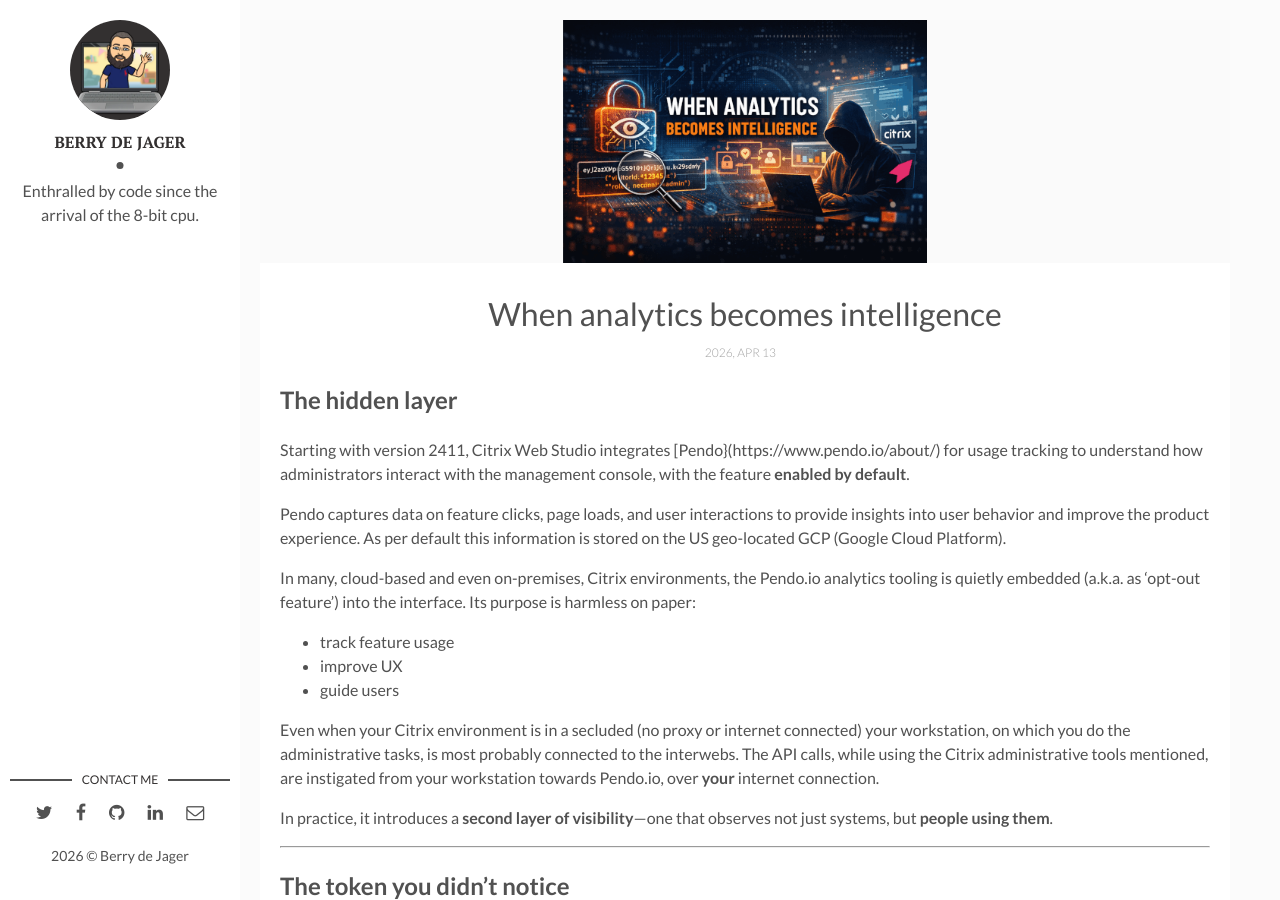
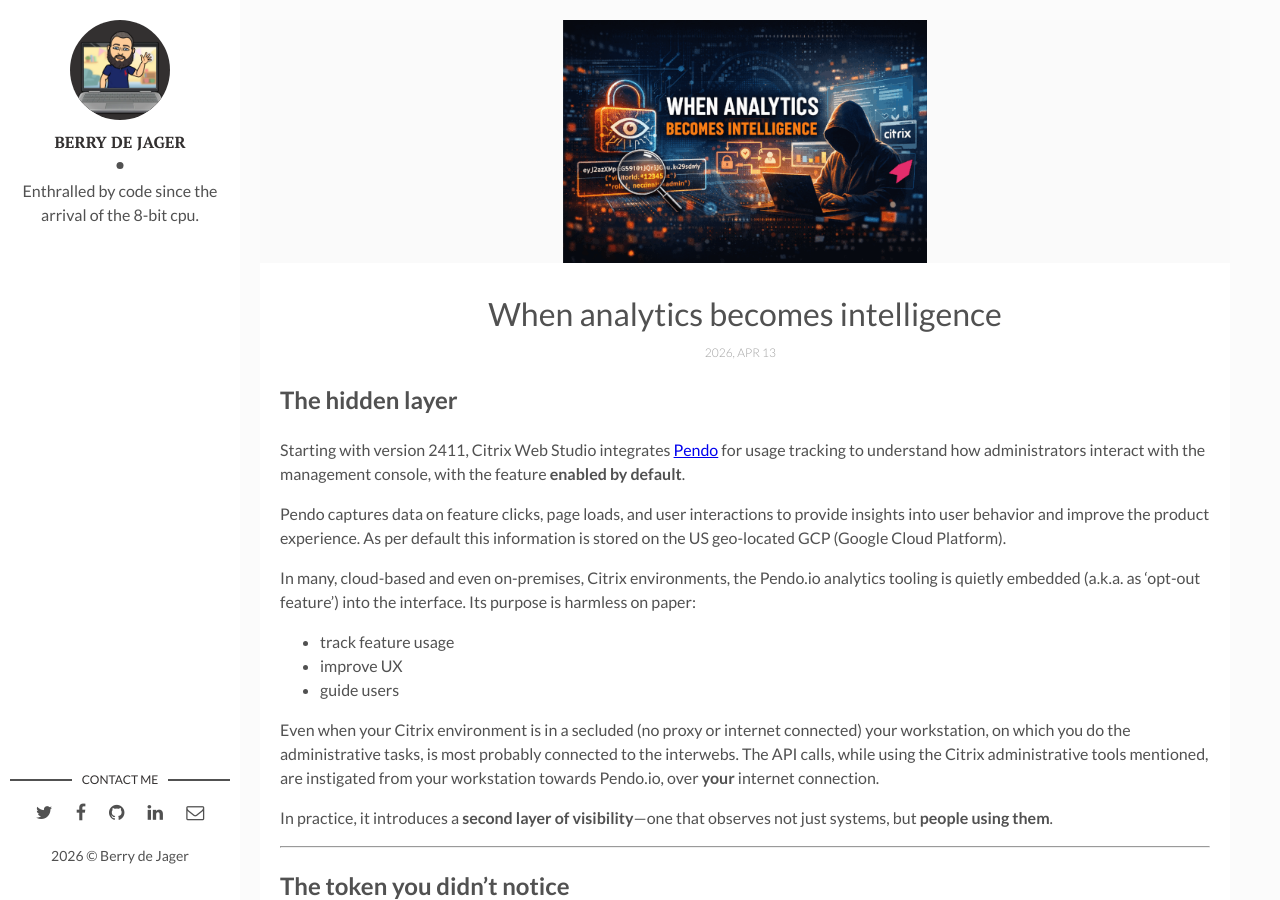
Before and after one commit to berrydejager/code, a Jekyll site: the page built from _posts/2026-04-13-Citrix-Pendo-and-its-hidden-risks.markdown, in a window 1280 px wide and 900 px high. Built offline with Jekyll 4.4.1, drawn with Linux system fonts in a browser that asks for light colours.

Commit message:
Update 2026-04-13-Citrix-Pendo-and-its-hidden-risks.markdown

```diff
--- a/_posts/2026-04-13-Citrix-Pendo-and-its-hidden-risks.markdown
+++ b/_posts/2026-04-13-Citrix-Pendo-and-its-hidden-risks.markdown
@@ -9,7 +9,7 @@
 
 ## The hidden layer
 
-Starting with version 2411, Citrix Web Studio integrates [Pendo}(https://www.pendo.io/about/) for usage tracking to understand how administrators interact with the management console, with the feature **enabled by default**.
+Starting with version 2411, Citrix Web Studio integrates [Pendo](https://www.pendo.io/about/) for usage tracking to understand how administrators interact with the management console, with the feature **enabled by default**.
 
 Pendo captures data on feature clicks, page loads, and user interactions to provide insights into user behavior and improve the product experience. As per default this information is stored on the US geo-located GCP (Google Cloud Platform).
 
```
